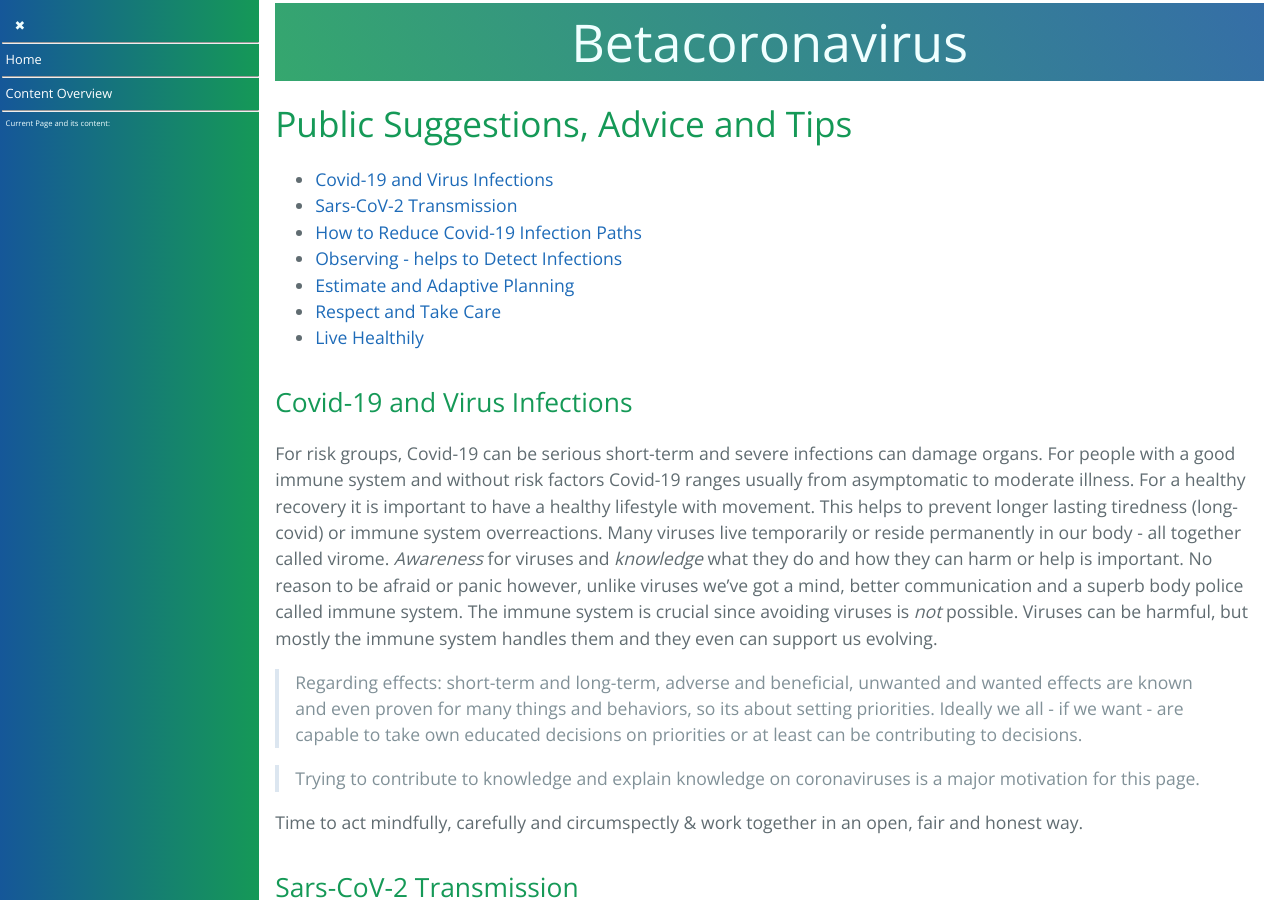
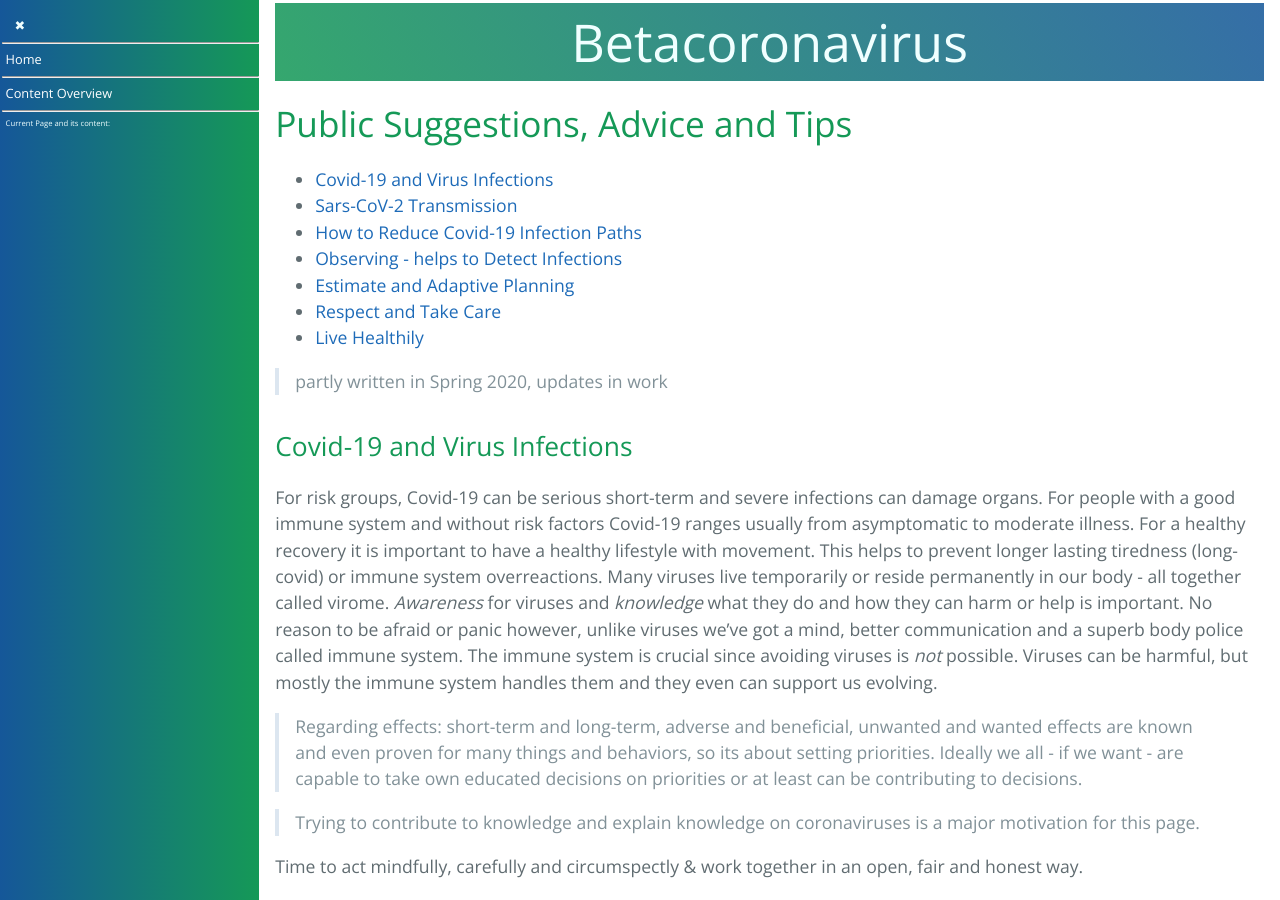
Before and after one commit to forestgrape/coronavirus, a Jekyll site: the page built from 1_introduction/suggestions.md, in a window 1280 px wide and 900 px high. Built offline with Jekyll 4.4.1, drawn with Linux system fonts in a browser that asks for light colours; our own code applies the rules of GitHub Pages for plain Markdown files.

Commit message:
clarifications

```diff
--- a/1_introduction/suggestions.md
+++ b/1_introduction/suggestions.md
@@ -9,6 +9,7 @@
 * [Respect and Take Care](#respect-and-take-care)
 * [Live Healthily](#live-healthily)
 
+> partly written in Spring 2020, updates in work
 
 ## Covid-19 and Virus Infections
 For risk groups, Covid-19 can be serious short-term and severe infections can damage organs. For people with a good immune system and without risk factors Covid-19 ranges usually from asymptomatic to moderate illness. For a healthy recovery it is important to have a healthy lifestyle with movement. This helps to prevent longer lasting tiredness (long-covid) or immune system overreactions.
```
